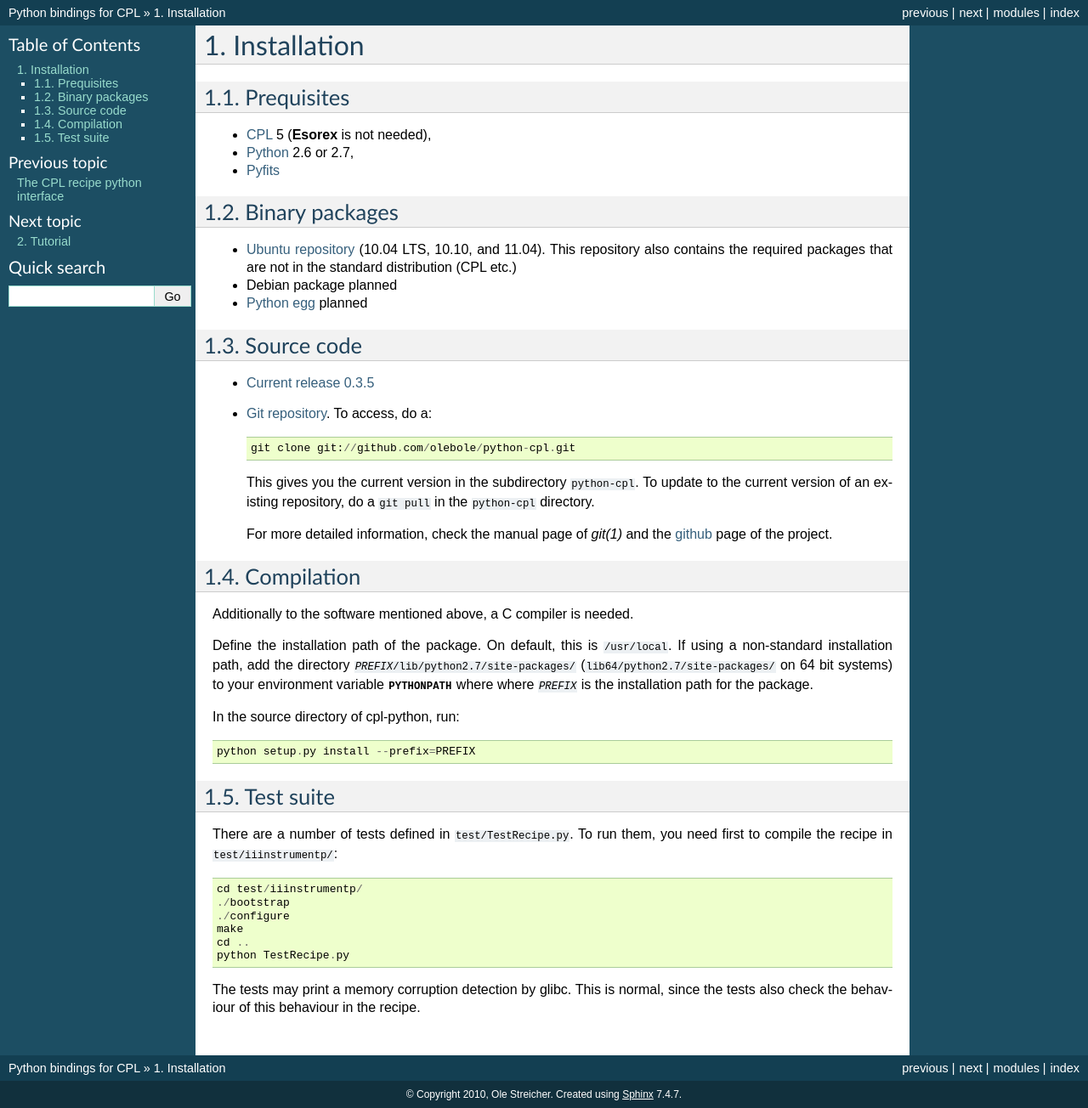
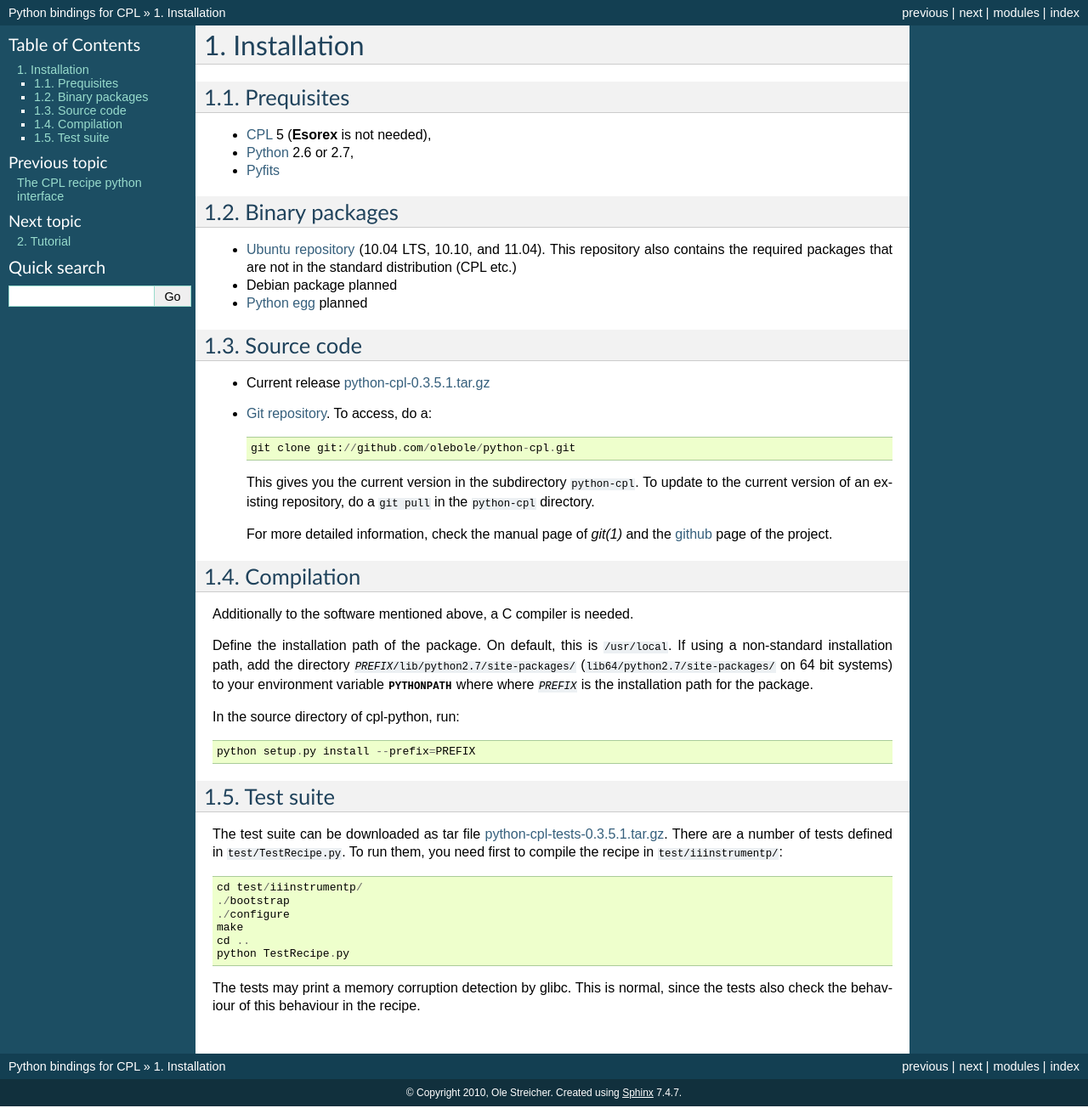
Before and after one commit to olebole/python-cpl, a Sphinx documentation site: the page built from doc/install.rst, in a window 1280 px wide. Shown: the whole page at 85% size. Built offline with Sphinx 7.4.7, drawn with Linux system fonts in a browser that asks for light colours; the version number is read from the project's files by our own code.

Commit message:
Access version 0.3.5.1

```diff
--- a/doc/install.rst
+++ b/doc/install.rst
@@ -21,7 +21,7 @@ Binary packages
 Source code
 -----------
 
-* `Current release 0.3.5 <http://www.aip.de/~oles/python-cpl/python-cpl-0.3.5.tar.gz>`_
+* Current release `python-cpl-0.3.5.1.tar.gz <python-cpl-0.3.5.1.tar.gz>`_
 * `Git repository <http://github.com/olebole/python-cpl>`_. To access, do a::
 
     git clone git://github.com/olebole/python-cpl.git
@@ -52,6 +52,7 @@ In the source directory of cpl-python, run::
 Test suite
 ----------
 
+The test suite can be downloaded as tar file `python-cpl-tests-0.3.5.1.tar.gz <python-cpl-tests-0.3.5.1.tar.gz>`_.
 There are a number of tests defined in :file:`test/TestRecipe.py`. To run
 them, you need first to compile the recipe in :file:`test/iiinstrumentp/`::
 
```
